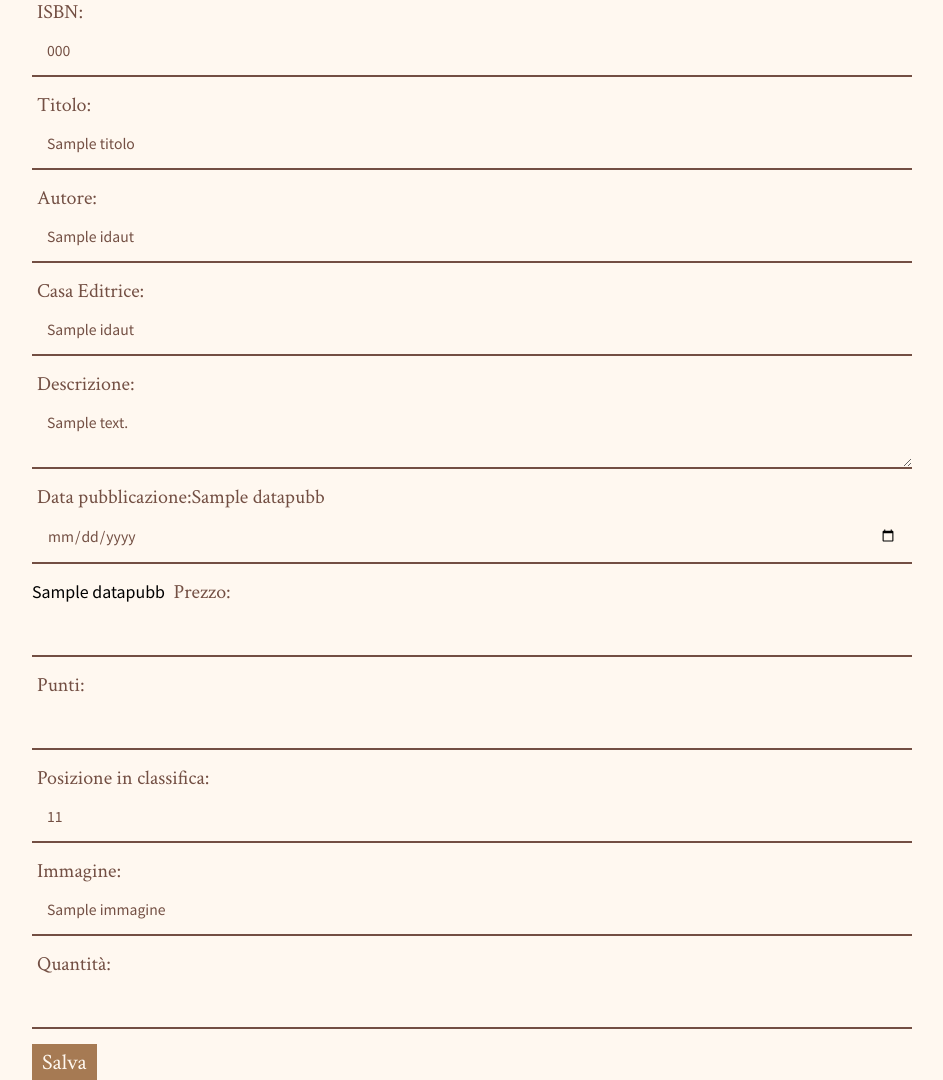
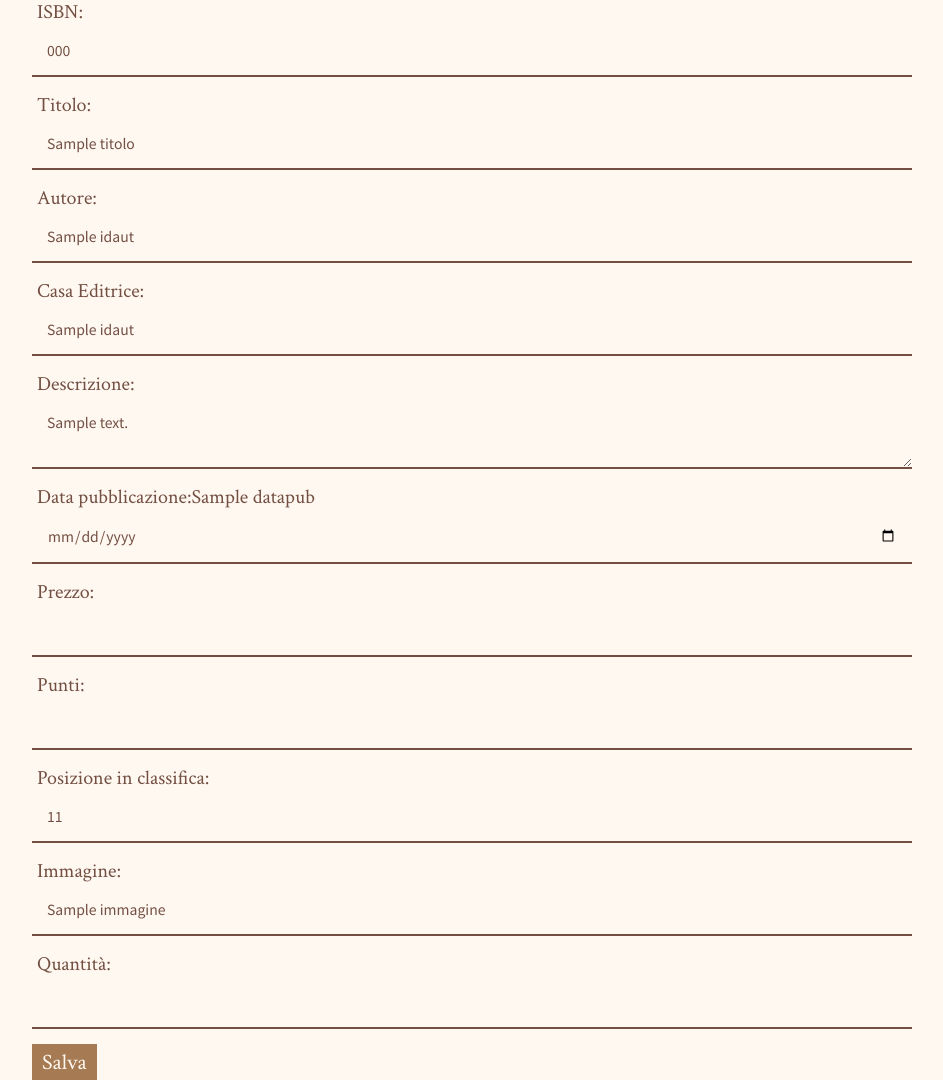
Before and after one commit to HGS-Andry/ProgettoIngsw, a Flask app: template templates/insalterbook.html in a window 1280 px wide. Shown: the part 221-1301 px from the top of the page, without its empty margins (168-1111 px from the left). Run offline with Flask 2, Linux system fonts and the light colour scheme; the template is opened without the code that fills it: most values are stand-ins (such as "Sample title", 1, 10 or a date in 2020); parts of the project's set-up code (start-up, migrations or seed data) failed here and were passed over; some libraries are stand-ins or nearby versions.

Commit message:
Minor corrections

```diff
--- a/model.py
+++ b/model.py
@@ -61,7 +61,9 @@ class Model(object):
         '''Fetch il libro con isbn dato. Ritorna errore altrimenti'''
         if isbn != '' and len(isbn) == 13:
             messaggio, result, libro = self.dataMapper.getLibro(isbn)
-            libro['datapubb'] = libro['datapubb'].strftime('%d-%m-%Y')
+            # lib = libro[2]
+            # var = str(lib)
+            # libro['datapub'] = libro['datapub'].strftime('%d-%m-%Y')
             return messaggio, result, libro
         else:
             return "ISBN non corretto", 0, None
--- a/templates/insalterbook.html
+++ b/templates/insalterbook.html
@@ -37,9 +37,9 @@ Modifica libro {{libro['titolo']}}
     <label>Descrizione:</label>
     <textarea name="descr"   class="formtextinput">{{libro['descr']}}</textarea>
 
-    <label>Data pubblicazione:{{libro['datapubb']}}</label>
-    <input type="date" name="datapubb" required class="formtextinput" value="{{libro['datapubb']}}">
-    {{libro['datapubb']}}
+    <label>Data pubblicazione:{{libro['datapub']}}</label>
+    <input type="date" name="datapub" required class="formtextinput" value="{{libro['datapub']}}">
+
 
     <label>Prezzo:</label>
     <input type="number" min="0" step="0.01" name="prezzo" required   class="formtextinput" value="{{libro['prezzo']}}">
```
